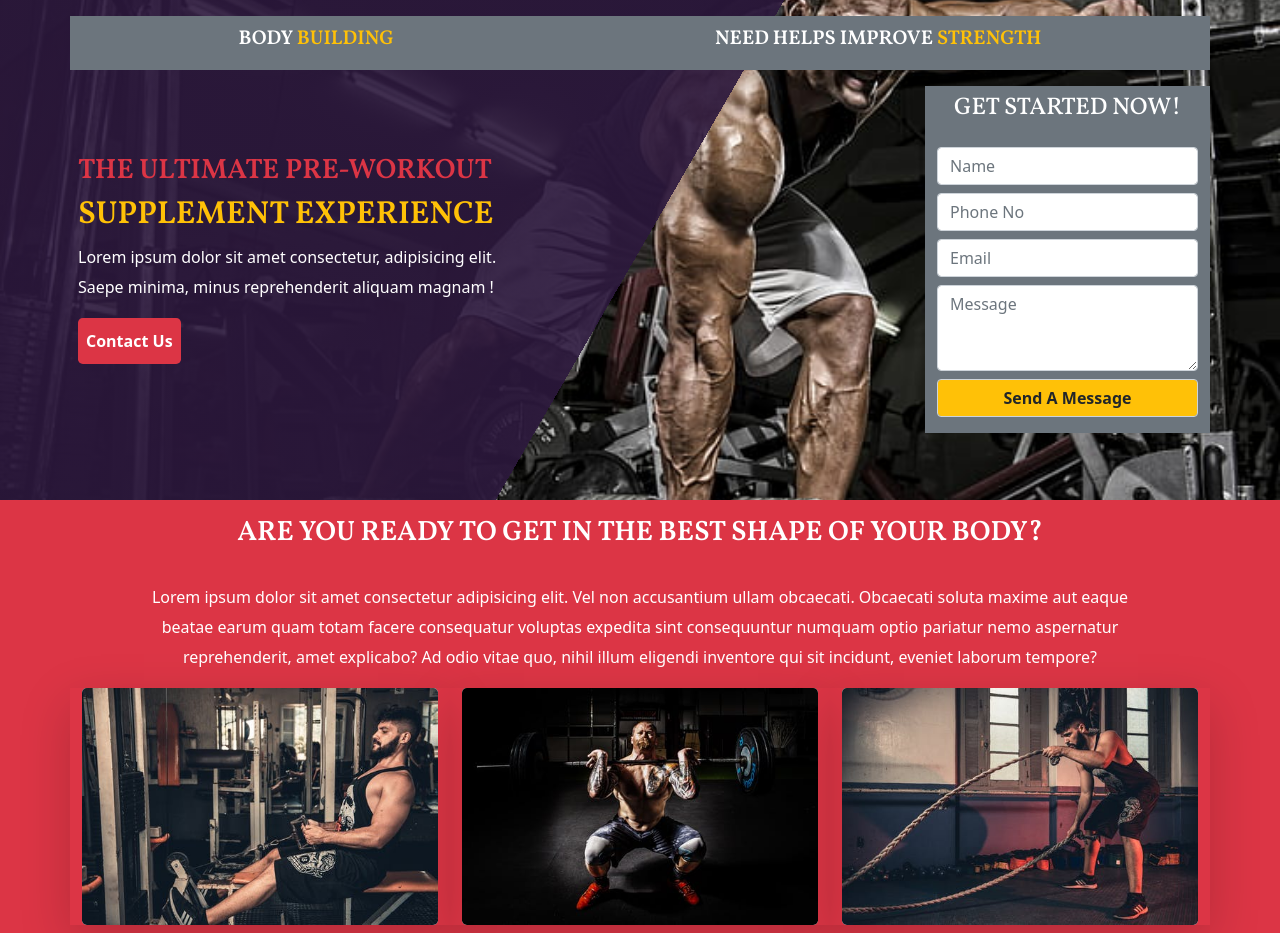
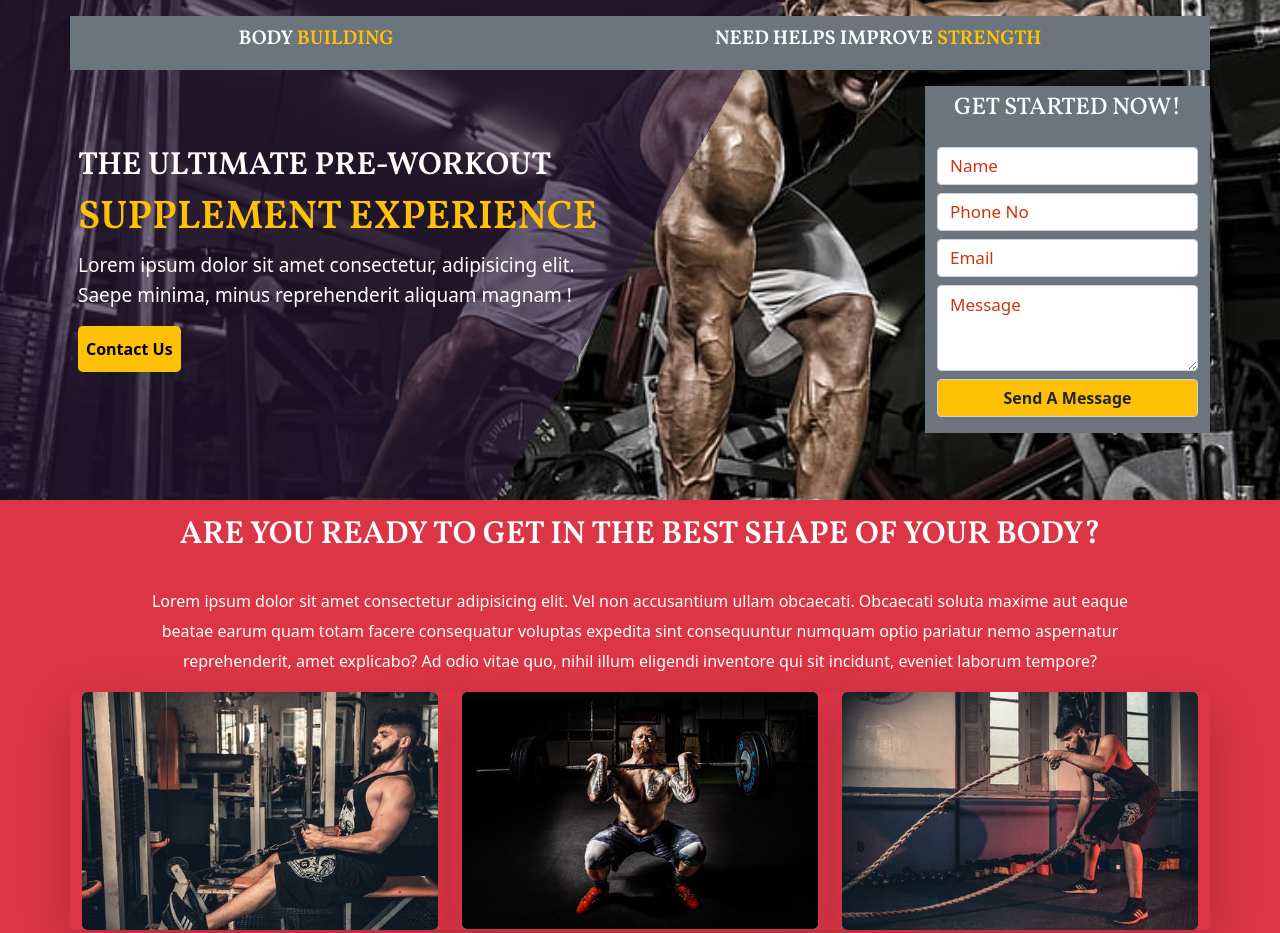
Before and after one commit to shakil232/Body-Building-Home-Page, a plain HTML site: page index.html in a window 1280 px wide. Shown: the top 933 px of the page. Drawn offline with Linux system fonts and the light colour scheme; a web font is replaced by a local one.

Commit message:
some change

```diff
--- a/index.html
+++ b/index.html
@@ -38,11 +38,11 @@
             <main class="row g-4 h-auto align-items-center justify-content-center ">
                 <!-- INTRO AREA -->
                 <div class="col-md-9 ps-2">
-                    <h3 class="text-danger fw-bold"> THE ULTIMATE PRE-WORKOUT</h3>
-                    <h2 class="text-warning fw-bold"> SUPPLEMENT EXPERIENCE</h2>
-                    <P class="text-white ">Lorem ipsum dolor sit amet consectetur, adipisicing elit. <br> Saepe minima, minus reprehenderit
+                    <h2 class="text-white fw-bold"> THE ULTIMATE PRE-WORKOUT</h2>
+                    <h1 class="text-warning fw-bold"> SUPPLEMENT EXPERIENCE</h1>
+                    <P class="text-white all-paragraph">Lorem ipsum dolor sit amet consectetur, adipisicing elit. <br> Saepe minima, minus reprehenderit
                         aliquam magnam !</P>
-                    <button class="btn-danger border-0 rounded-3 p-2 fw-bold">
+                    <button class="btn-warning border-0 rounded-3 p-2 fw-bold">
                         Contact Us
                     </button>
                 </div>
@@ -84,9 +84,9 @@
         <!-- START GALLERY INTRO -->
         <div class="container">
             <div class="pt-3 text-white ">
-                <h3 class="pb-4 text-center fw-bolder"> ARE YOU READY TO GET IN THE BEST SHAPE OF YOUR BODY?</h3>
+                <h2 class="pb-4 text-center fw-bolder"> ARE YOU READY TO GET IN THE BEST SHAPE OF YOUR BODY?</h2>
                 <div class="text-center px-5">
-                    <span>Lorem ipsum dolor sit amet consectetur adipisicing elit. Vel non accusantium ullam obcaecati.
+                    <span class="all-pragraph">Lorem ipsum dolor sit amet consectetur adipisicing elit. Vel non accusantium ullam obcaecati.
                         Obcaecati soluta maxime aut eaque beatae earum quam totam facere consequatur voluptas expedita
                         sint
                         consequuntur numquam optio pariatur nemo aspernatur reprehenderit, amet explicabo? Ad odio vitae
--- a/style.css
+++ b/style.css
@@ -30,12 +30,22 @@ input[placeholder], [placeholder], *[placeholder]
   color: rgb(10, 136, 153) !important;
 }
 
+.all-paragraph
+{
+  font-size: 19px;
+}
+::placeholder
+{
+  color: rgb(206, 52, 13) !important;
+  font-size: 17px !important;
+  font-weight: 500 !important;
+}
 /* Header SECTION */
 .header-bg
 {
   background-image:
   linear-gradient(120deg,
-   rgba(44, 24, 61, 0.9) 50%,
+   rgba(44, 24, 61, 0.6) 50%,
    transparent 50%
   ),
    url('images/bg/bg-2.jpg');
```
